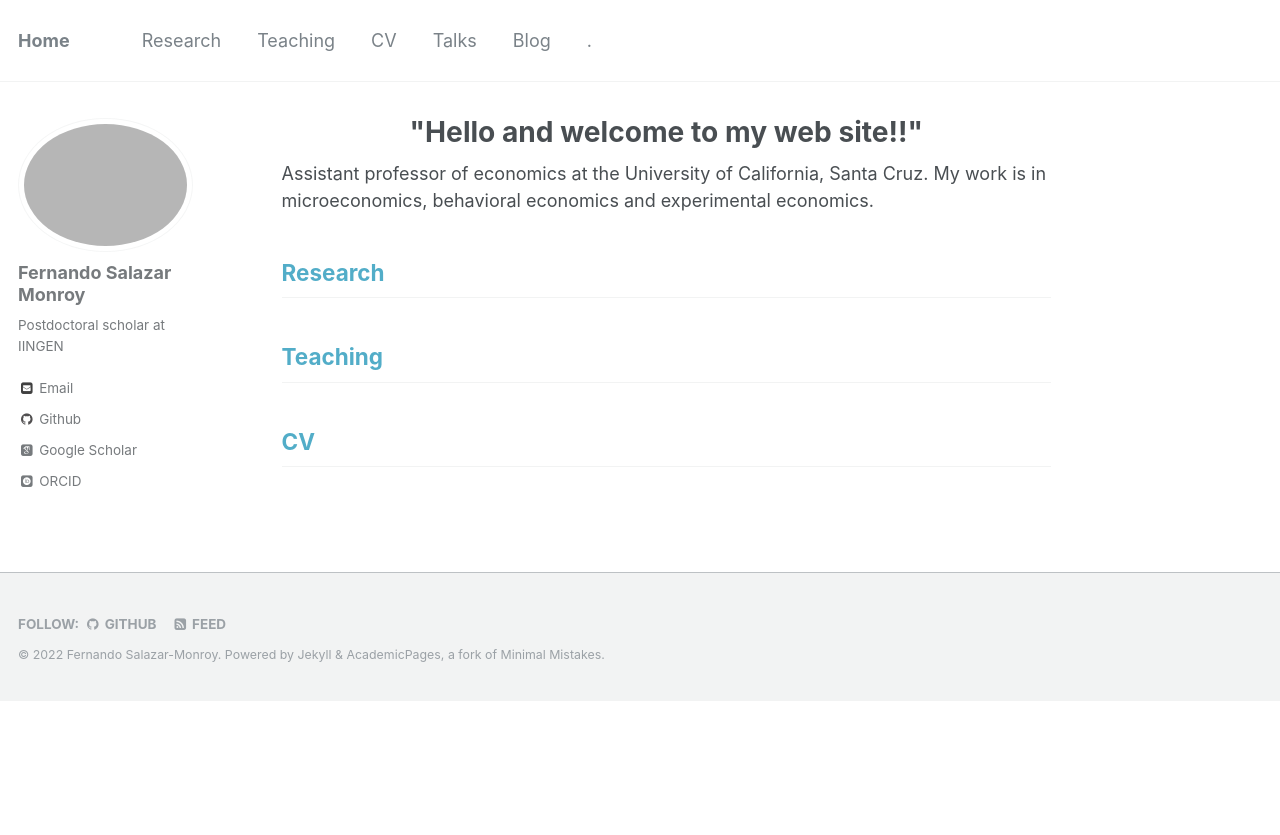
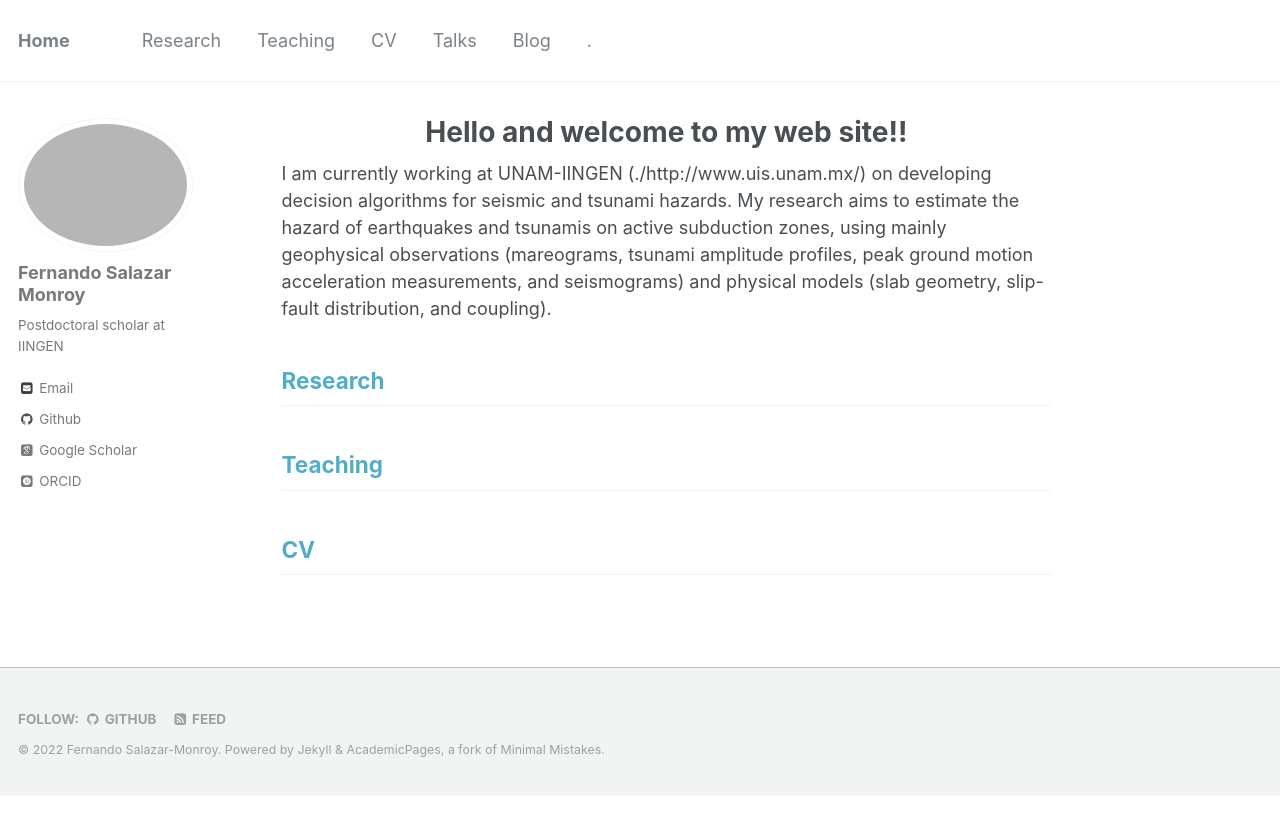
Before and after one commit to Edifesamo14/dr.surimi, a Jekyll site: the page built from _pages/about.md, in a window 1280 px wide. Shown: the top 835 px of the page. Built offline with Jekyll 4.4.1, drawn with Linux system fonts in a browser that asks for light colours; some web fonts are replaced.

Commit message:
Update about.md

```diff
--- a/_pages/about.md
+++ b/_pages/about.md
@@ -1,6 +1,6 @@
 ---
 permalink: /
-title: <center>"Hello and welcome to my web site!!"</center>
+title: <center>Hello and welcome to my web site!!</center>
 excerpt: "About me"
 author_profile: true
 redirect_from:
@@ -9,8 +9,7 @@ redirect_from:
 ---
 
 
-Assistant professor of economics at the University of California, Santa Cruz.
-My work is in microeconomics, behavioral economics and experimental economics.
+I am currently working at UNAM-IINGEN (./http://www.uis.unam.mx/) on developing decision algorithms for seismic and tsunami hazards. My research aims to estimate the hazard of earthquakes and tsunamis on active subduction zones, using mainly geophysical observations (mareograms, tsunami amplitude profiles, peak ground motion acceleration measurements, and seismograms) and physical models (slab geometry, slip-fault distribution, and coupling).
 
 
 ## [Research](research)
```
